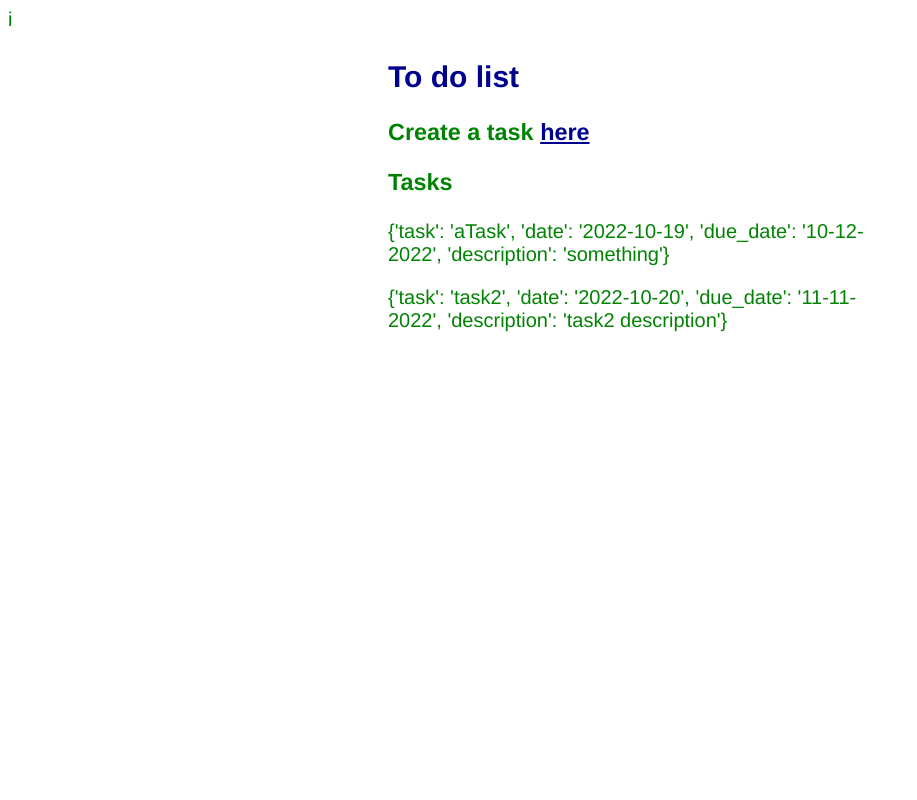
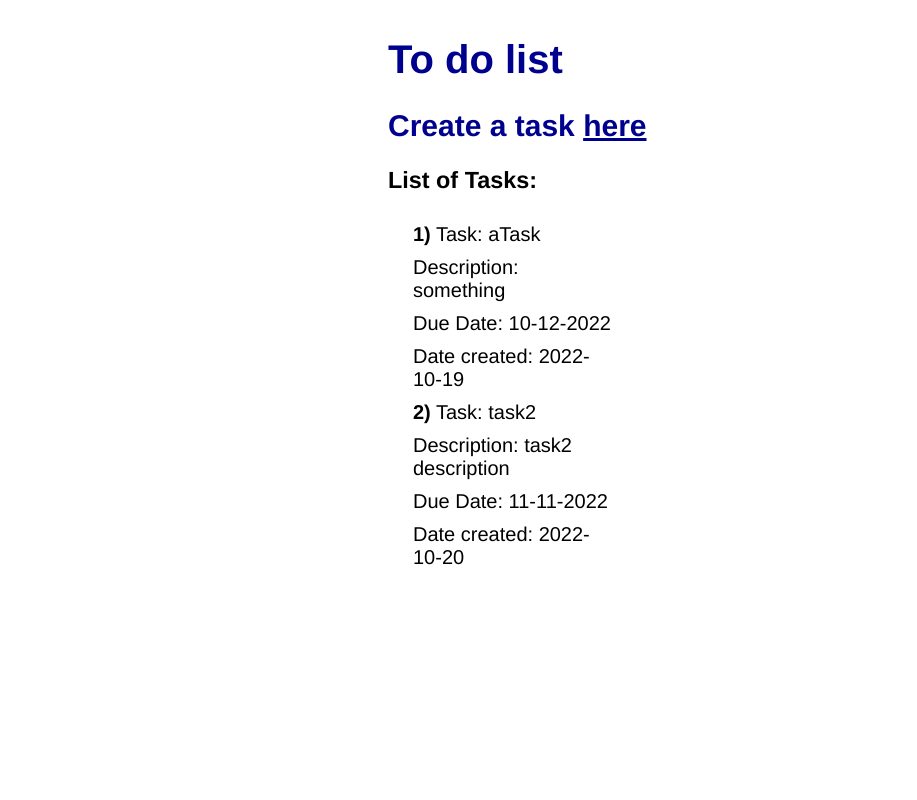
Before and after one commit to ActIII03/text_to_image, a Flask app: page / in a window 1280 px wide. Shown: the whole page, without its empty margins (0-917 px from the left). Run offline with Flask 2, Linux system fonts and the light colour scheme; data comes from the database, SQL or seed files in the repository; both versions use the stored data as it was after the commit.

Commit message:
deleted env and updated html/css

```diff
--- a/hw2/static/style.css
+++ b/hw2/static/style.css
@@ -1,8 +1,49 @@
-body       { font-family: "Helvetica", sans-serif; font-size: 20px; color: #008303; }
-a, h1, h2  { color: #00008F; }
-form       { margin:.1em auto; padding:.1em; width: 400px; border: 1px }
-.heading  { font-weight: bold; }
-.page      { margin:.1em auto; padding:.1em; width: 504px;  }
-.entry     { margin-bottom: 2em; padding-bottom: 2em; border-bottom: 1px solid #888; }
-input[type=text] { margin: .5em 0; padding: .5em; font-size: 12px; color: #777; width: 200px;}
-input[type=textarea] { margin: .5em 0; padding: .5em; font-size: 12px; color: #777; width: 200px;}
+body {
+  font-family: "Helvetica", sans-serif;
+  font-size: 20px;
+  color: black;
+}
+a,
+h1,
+h2 {
+  color: #00008F;
+}
+form {
+  margin: 0.1em auto;
+  padding: 0.1em;
+  width: 400px;
+  border: 1px
+}
+.heading {
+  font-weight: bold;
+}
+.page {
+  margin: 0.1em auto;
+  padding: 0.1em;
+  width: 504px;
+}
+.entry {
+  margin-bottom: 2em;
+  padding-bottom: 2em;
+  border-bottom: 1px solid #888;
+}
+input[type=text] {
+  margin: 0.5em 0;
+  padding: 0.5em;
+  font-size: 12px;
+  color: #777;
+  width: 200px;
+}
+input[type=textarea] {
+  margin: 0.5em 0;
+  padding: 0.5em;
+  font-size: 12px;
+  color: #777;
+  width: 200px;
+}
+
+.taskInfo {
+  margin: 0 0 0 1em;
+  padding: 0.25em;
+  width: 200px;
+}
--- a/hw2/templates/index.html
+++ b/hw2/templates/index.html
@@ -1,11 +1,14 @@
 {% extends "layout.html" %}
 {% block content %}
-    <h2>To do list</h2>
+    <h1>To do list</h1>
 
-    <h3>Create a task <a href="{{ url_for('todo') }}">here</a></h3>
-    <h3>Tasks</h3>
+    <h2>Create a task <a href="{{ url_for('todo') }}">here</a></h2>
+    <h3>List of Tasks: </h3>
     {% for task in tasks %}
-        <p>{{ task }}</p>
+        <p class="taskInfo"><strong>{{ loop.index }})</strong> Task: {{ task.task }}</p>
+        <p class="taskInfo">Description: {{ task.description }}</p>
+        <p class="taskInfo">Due Date: {{ task.due_date }}</p>
+        <p class="taskInfo">Date created: {{ task.date}} </p>
     {% endfor %}
 
 {% endblock %}
--- a/hw2/templates/layout.html
+++ b/hw2/templates/layout.html
@@ -1,4 +1,4 @@
-i<!doctype html>
+<!doctype html>
 <html>
 <title>To Do app</title>
 <link rel=stylesheet type=text/css href="{{ url_for('static', filename='style.css') }}">
```
Also changed, not shown: hw2/tasks.db, 8 other files.
